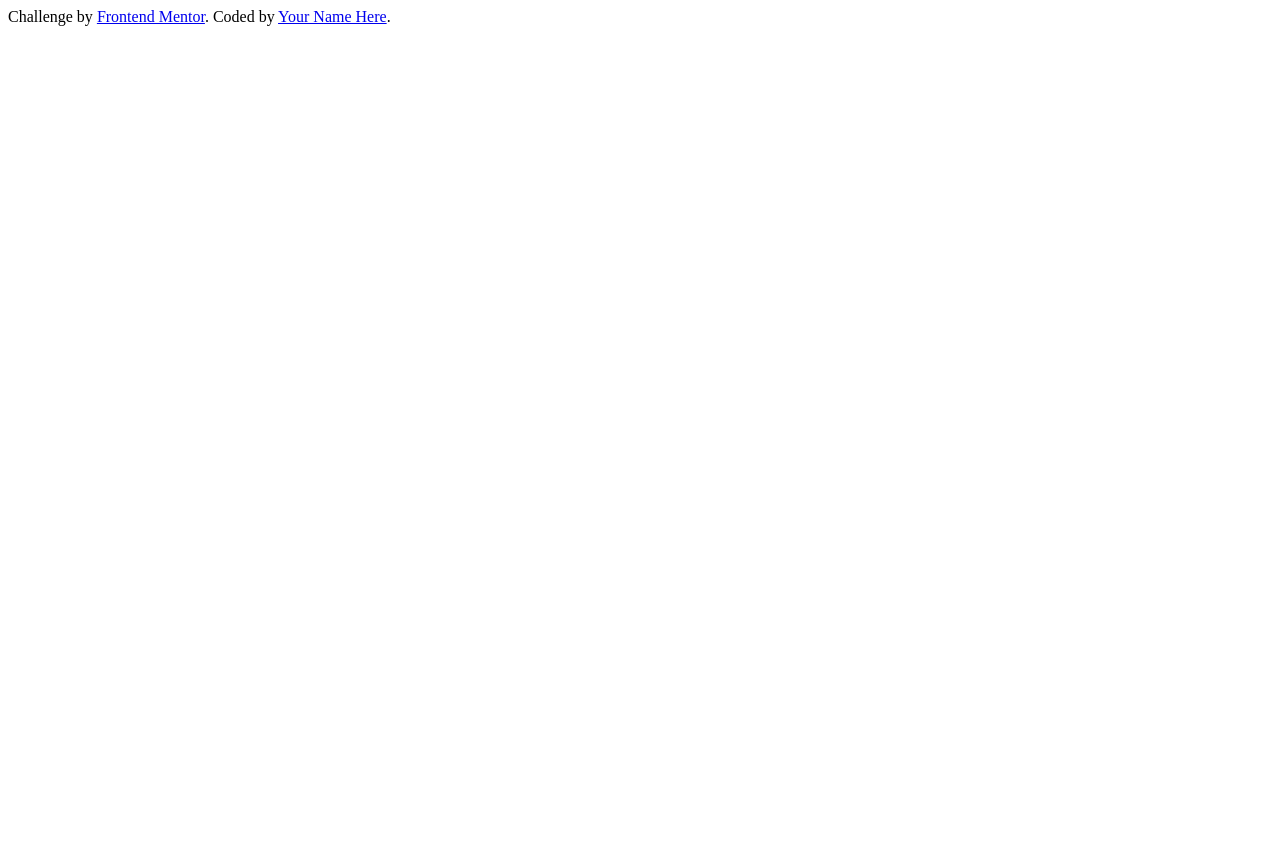
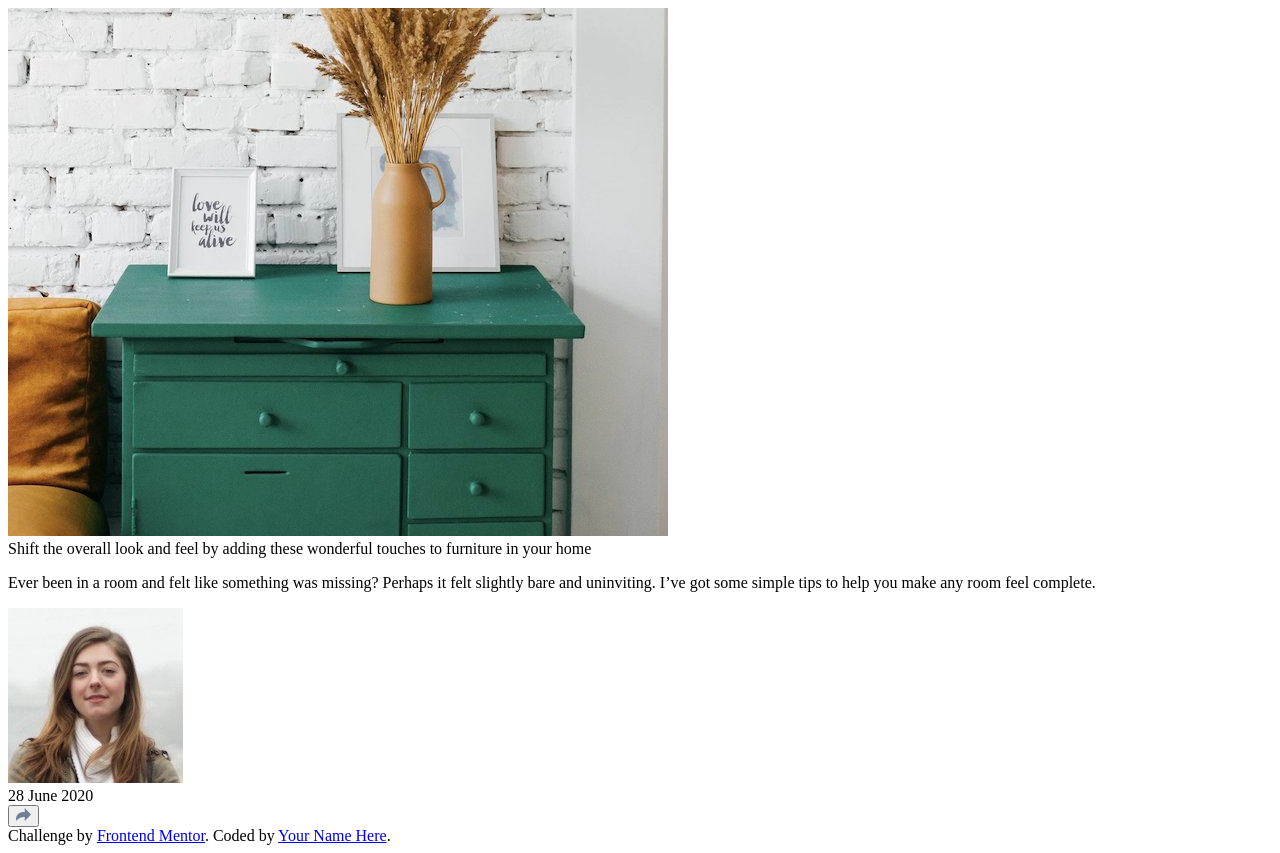
Before and after one commit to awara-coder/frontend-challenges, a plain HTML site: page article-preview-component-master/index.html in a window 1280 px wide. Before the commit the page ends 800 px from the top, so only its background shows below. Drawn offline with Linux system fonts and the light colour scheme.

Commit message:
Added HTML structure to index.html in Article preview challenge

```diff
--- a/article-preview-component-master/index.html
+++ b/article-preview-component-master/index.html
@@ -1,32 +1,63 @@
 <!DOCTYPE html>
 <html lang="en">
   <head>
-  <meta charset="UTF-8">
-  <meta name="viewport" content="width=device-width, initial-scale=1.0"> <!-- displays site properly based on user's device -->
+    <meta charset="UTF-8" />
+    <meta name="viewport" content="width=device-width, initial-scale=1.0" />
+    <!-- displays site properly based on user's device -->
 
-  <link rel="icon" type="image/png" sizes="32x32" href="./images/favicon-32x32.png">
+    <link
+      rel="icon"
+      type="image/png"
+      sizes="32x32"
+      href="./images/favicon-32x32.png"
+    />
 
     <title>Frontend Mentor | Article preview component</title>
-
-
   </head>
   <body>
-
-  <!-- Shift the overall look and feel by adding these wonderful
-  touches to furniture in your home
-
+    <div class="main">
+      <section>
+        <div class="article-img">
+          <img src="images/drawers.jpg" alt="Drawers" />
+        </div>
+        <article>
+          <div class="article-heading">
+            Shift the overall look and feel by adding these wonderful touches to
+            furniture in your home
+          </div>
+          <div class="article-content">
+            <p>
               Ever been in a room and felt like something was missing? Perhaps
-  it felt slightly bare and uninviting. I’ve got some simple tips
-  to help you make any room feel complete.
-
-  Michelle Appleton
-  28 Jun 2020
-
-  Share -->
+              it felt slightly bare and uninviting. I’ve got some simple tips to
+              help you make any room feel complete.
+            </p>
+          </div>
+          <div class="article-footer">
+            <div class="author">
+              <div class="author-img">
+                <img src="images/avatar-michelle.jpg" alt="Michelle" />
+              </div>
+              <div class="author-name" Michelle Appleton></div>
+              <div class="article-date">28 June 2020</div>
+              <button id="share-button">
+                <svg xmlns="http://www.w3.org/2000/svg" width="15" height="13">
+                  <path
+                    fill="#6E8098"
+                    d="M15 6.495L8.766.014V3.88H7.441C3.33 3.88 0 7.039 0 10.936v2.049l.589-.612C2.59 10.294 5.422 9.11 8.39 9.11h.375v3.867L15 6.495z"
+                  />
+                </svg>
+              </button>
+            </div>
+          </div>
+        </article>
+      </section>
+    </div>
 
     <div class="attribution">
-    Challenge by <a href="https://www.frontendmentor.io?ref=challenge" target="_blank">Frontend Mentor</a>.
-    Coded by <a href="#">Your Name Here</a>.
+      Challenge by
+      <a href="https://www.frontendmentor.io?ref=challenge" target="_blank"
+        >Frontend Mentor</a
+      >. Coded by <a href="#">Your Name Here</a>.
     </div>
   </body>
 </html>
```
Lines whose indentation alone changed are shown as unchanged.
